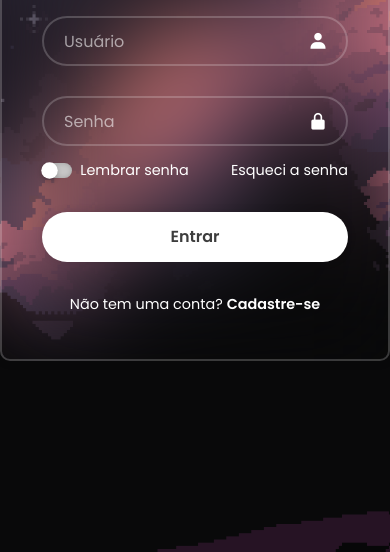
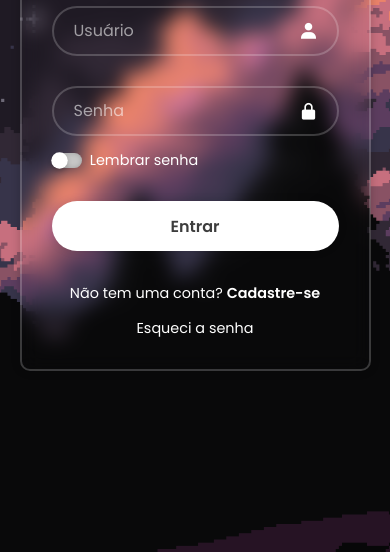
Before and after one commit to goncalvespedrogom/Tela-De-Login, a plain HTML site: page index.html in a window 390 px wide. Shown: the part 292-844 px from the top of the page. Drawn offline with nearby package versions, Linux system fonts and the light colour scheme.

Commit message:
Aplicando o responsivo

```diff
--- a/css/styles.css
+++ b/css/styles.css
@@ -167,3 +167,39 @@ body {
   text-decoration: underline;
   color: #ffffff91;
 }
+
+.forgot-mobile a {
+  display: none;
+}
+
+@media screen and (max-width: 500px) {
+  .container {
+    width: 90%;
+    background-color: transparent;
+    padding: 30px 30px;
+    backdrop-filter: blur(10px);
+  }
+
+  .remember-forgot {
+    font-size: 0.9rem;
+  }
+
+  .remember-forgot a {
+    display: none;
+  }
+
+  .forgot-mobile a {
+    display: block;
+    text-decoration: none;
+    color: #fff;
+    transition: 0.3s;
+    text-align: center;
+    font-size: 0.9rem;
+  }
+}
+
+@media screen and (max-width: 350px) {
+  .container {
+    margin: 2rem 0;
+  }
+}
--- a/index.html
+++ b/index.html
@@ -35,6 +35,9 @@
             <div class="register-link">
                 <p>Não tem uma conta? <a href="#">Cadastre-se</a></p>
             </div>
+            <div class="forgot-mobile">
+                <a href="#">Esqueci a senha</a>
+            </div>
         </form>
     </main>
 </body>
```
